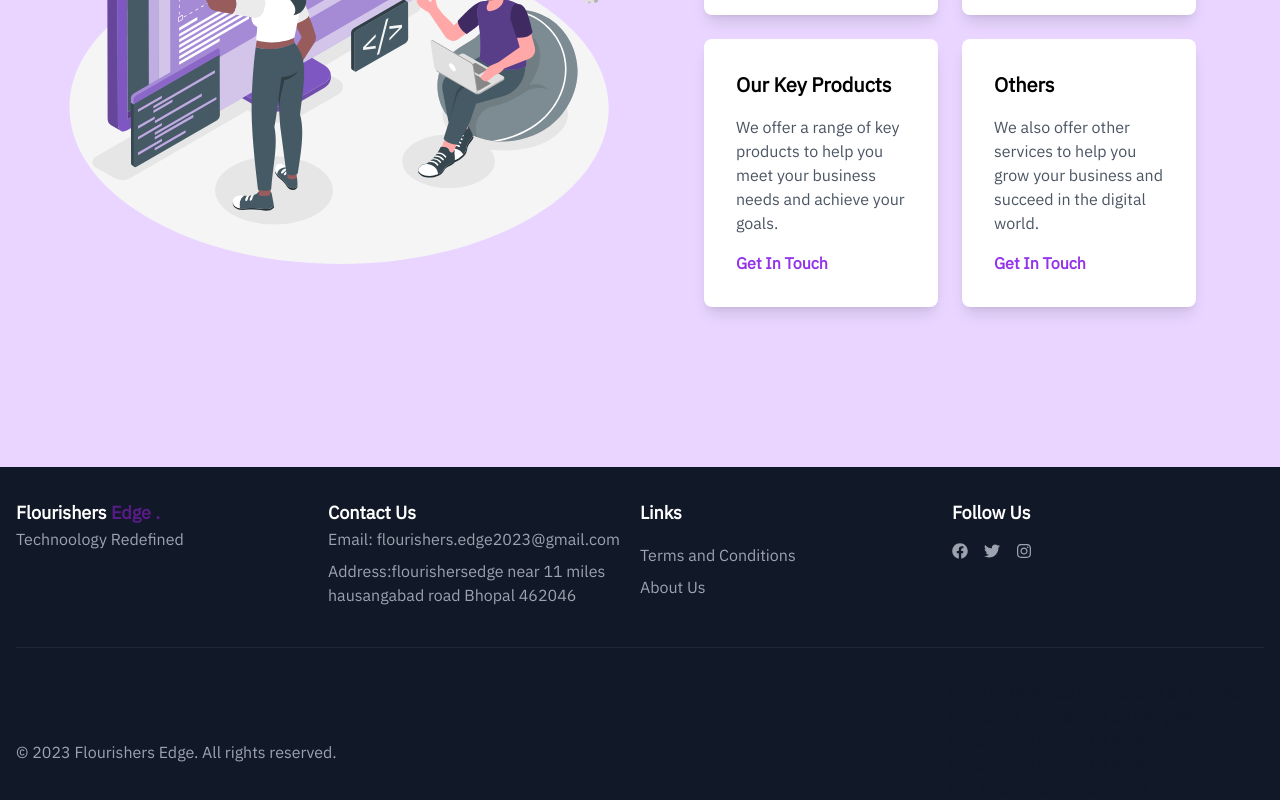
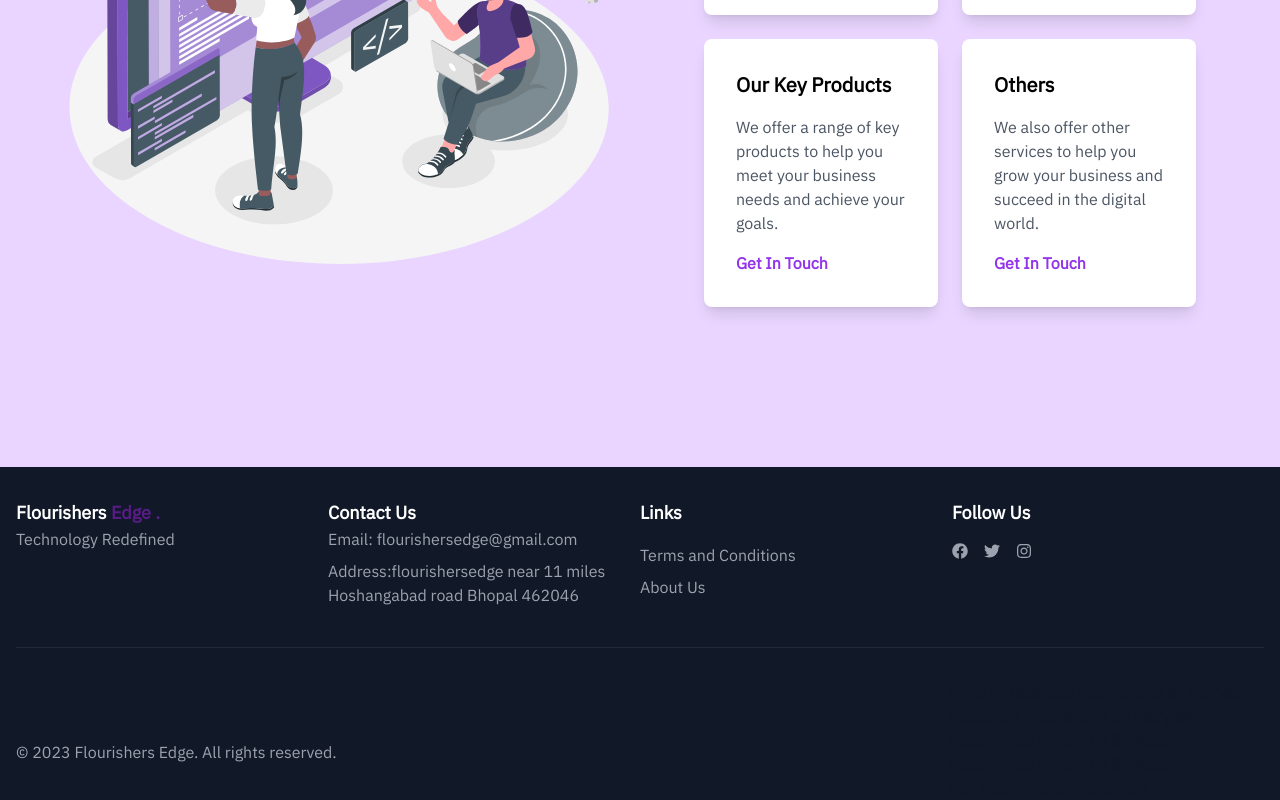
Before and after one commit to BeyonderSS/FlorishersEdgeLandingPage, a Next.js app: page / in a window 1280 px wide. Shown: the part 2353-3153 px from the top of the page. Built offline with nearby package versions, Linux system fonts and the light colour scheme.

Commit message:
Update Footer.js

```diff
--- a/src/components/Footer.js
+++ b/src/components/Footer.js
@@ -12,7 +12,7 @@ const Footer = () => {
             <Link href="/" className="text-lg font-bold text-white mb-4">
               Flourishers <span className="text-purple-900">Edge .</span>
             </Link>
-            <p className="text-gray-400">Technoology Redefined</p>
+            <p className="text-gray-400">Technology Redefined</p>
           </div>
           <div className="w-full md:w-1/3 lg:w-1/4 mb-8 md:mb-0">
             <Link
@@ -24,7 +24,7 @@ const Footer = () => {
             <ul className="list-none">
               <li className="mb-2">
                 <a className="text-gray-400 hover:text-white transition duration-300 ease-in-out">
-                  Email: flourishers.edge2023@gmail.com
+                  Email: flourishersedge@gmail.com
                 </a>
               </li>
               {/* <li className="mb-2">
@@ -37,7 +37,7 @@ const Footer = () => {
               </li> */}
               <li className="mb-2">
                 <a className="text-gray-400 hover:text-white transition duration-300 ease-in-out">
-                  Address:flourishersedge near 11 miles hausangabad road Bhopal
+                  Address:flourishersedge near 11 miles Hoshangabad road Bhopal
                   462046
                 </a>
               </li>
```
